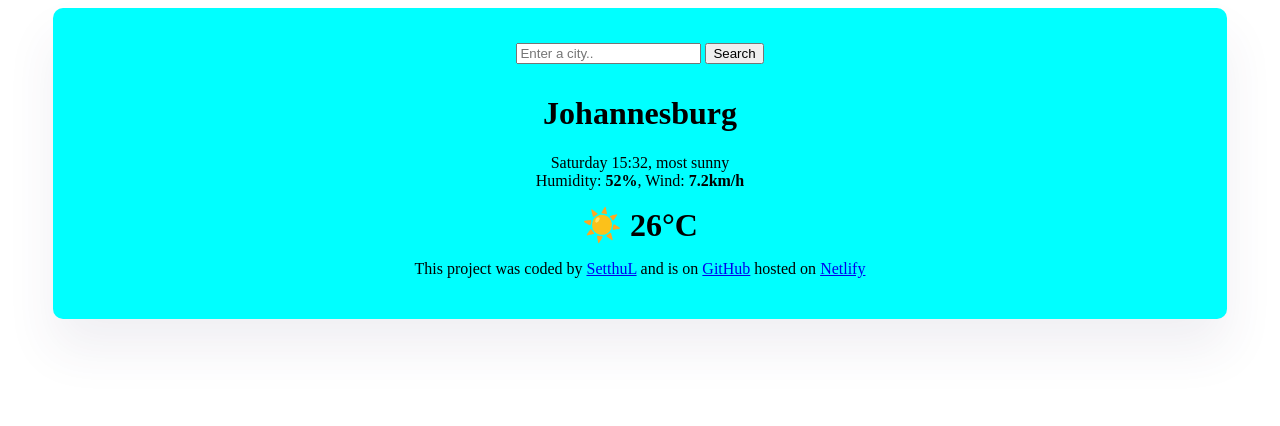
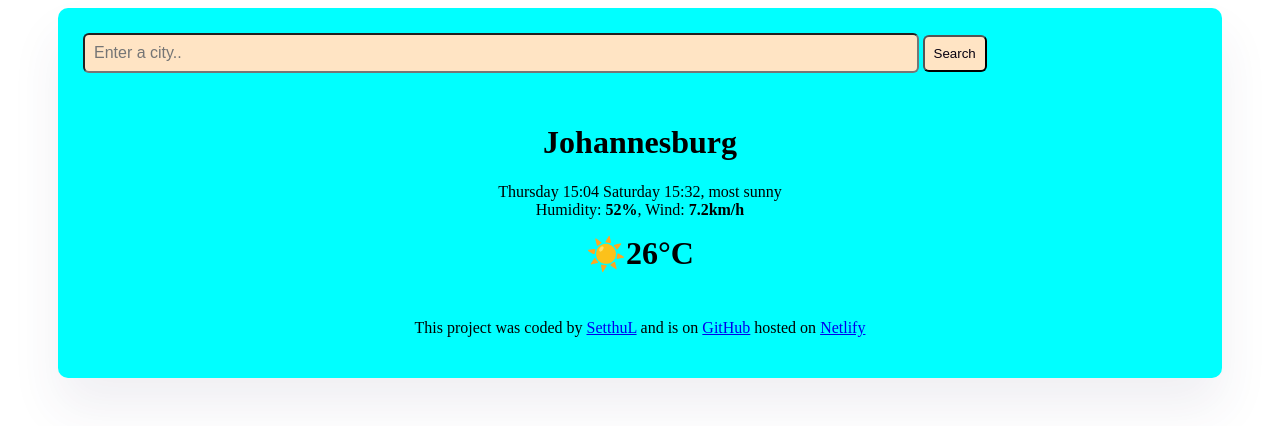
Before and after one commit to SetthuL/My-Weather-App, a website built with Parcel: page weather.html in a window 1280 px wide. Built offline with nearby package versions, Linux system fonts and the light colour scheme.

Commit message:
Added js content

```diff
--- a/src/weather.css
+++ b/src/weather.css
@@ -3,7 +3,7 @@
     box-shadow: 0 30px 50px rgba(65, 50, 100, 0.08);
     border-radius: 10px;
     padding: 25px;
-    margin: auto 45px;
+    margin: auto 50px;
     background-color: aqua;
 }
 
@@ -11,7 +11,24 @@
     text-align: center;
     padding: 10px;
 }
+.search-input {
+    font-size: 16px;
+    padding: 9px;
+    width: 75%;
+    border-radius: 6px;
+    color: rgb(7, 1, 16);
+    background-color: bisque;
+}
+.search-button {
+    padding: 9px;
+    border-radius: 6px;
+    color: rgb(7, 1, 16);
+    background-color: bisque;
+}
 
+main {
+    padding: 30px;
+}
 h1 {
     text-align: center;
 }
--- a/src/weather.js
+++ b/src/weather.js
@@ -0,0 +1,53 @@
+function displayTemperature(response) {
+  let temperatureElement = document.querySelector("#current-temperature");
+  let temperature = Math.round(response.data.temperature.current);
+  let cityElement = document.querySelector("#current-city");
+  cityElement.innerHTML = response.data.city;
+  temperatureElement.innerHTML = temperature;
+}
+
+function search(event) {
+  event.preventDefault();
+  let searchInputElement = document.querySelector("#search-input");
+  let city = searchInputElement.value;
+
+  let apiKey = "b2a5adcct04b33178913oc335f405433";
+  let apiUrl = `https://api.shecodes.io/weather/v1/current?query=${city}&key=${apiKey}&units=metric`;
+
+  axios.get(apiUrl).then(displayTemperature);
+}
+
+function formatDate(date) {
+  let minutes = date.getMinutes();
+  let hours = date.getHours();
+  let day = date.getDay();
+
+  if (minutes < 10) {
+    minutes = `0${minutes}`;
+  }
+
+  if (hours < 10) {
+    hours = `0${hours}`;
+  }
+
+  let days = [
+    "Sunday",
+    "Monday",
+    "Tuesday",
+    "Wednesday",
+    "Thursday",
+    "Friday",
+    "Saturday",
+  ];
+
+  let formattedDay = days[day];
+  return `${formattedDay} ${hours}:${minutes}`;
+}
+
+let searchForm = document.querySelector("#search-form");
+searchForm.addEventListener("submit", search);
+
+let currentDateELement = document.querySelector("#current-date");
+let currentDate = new Date();
+
+currentDateELement.innerHTML = formatDate(currentDate);
--- a/weather.html
+++ b/weather.html
@@ -3,28 +3,28 @@
   <head>
     <meta charset="UTF-8" />
     <meta name="viewport" content="width=device-width, initial-scale=1.0" />
+    <script src="https://unpkg.com/axios@1.6.7/dist/axios.min.js"></script>
     <link rel="stylesheet" href="src/weather.css">
     <title>My weather App</title>
   </head>
   <body>
     <div class="weather-app">
     <header>
-      <form>
-        <div class="search-form">
-        <input type="search" placeholder="Enter a city.." required />
-        <input type="submit" value="Search" />
-    </div>
+      <form id="search-form">
+        <input type="search" placeholder="Enter a city.." required class="search-input" id="search-input" />
+        <input type="submit" value="Search" class="search-button" />
       </form>
     </header>
+
     <main>
         <div class="current-weather">
-            <h1>Johannesburg</h1>
+            <h1 id="current-city">Johannesburg</h1>
         <p>
-            Saturday 15:32, most sunny <br />
+           <span id="current-date"></span> Saturday 15:32, most sunny <br />
              Humidity:<strong> 52%</strong>, Wind: <strong>7.2km/h</strong>
         </p>
         </div>
-        <div class="iconed-temp">☀️ 26°C</div>
+        <div class="iconed-temp">☀️ <span id="current-temparature">26°C</span></div>
         </main>
     <footer>
       <p>
@@ -37,4 +37,5 @@
     </footer>
     </div>
   </body>
+    <script src="src/weather.js"></script>
 </html>
```
Also changed, not shown: package.json (+16 -0 lines).
